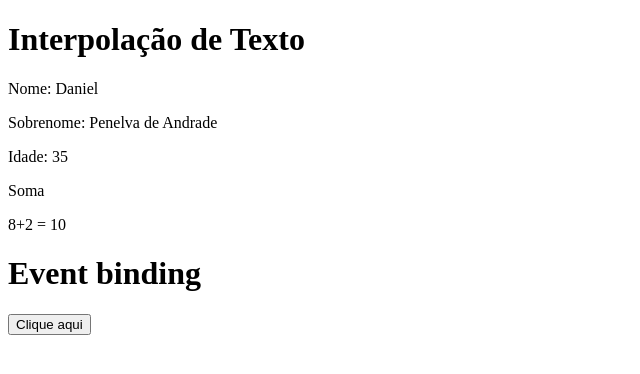
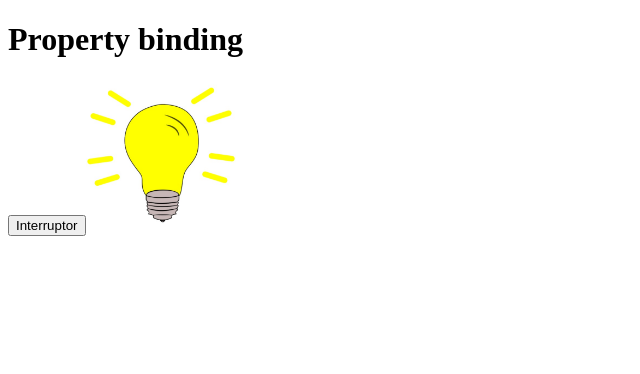
Before and after one commit to Daniel-Penelva/demo-angular17, an Angular app: page / in a window 1280 px wide. Shown: the top 374 px of the page, without its empty margins (0-640 px from the left). Built offline with nearby package versions, Linux system fonts and the light colour scheme.

Commit message:
Property binding

```diff
--- a/src/app/componente01/componente01.component.html
+++ b/src/app/componente01/componente01.component.html
@@ -1,11 +1,4 @@
-<h1>Interpolação de Texto</h1>
+<h1>Property binding</h1>
 
-<p>Nome: {{ nome }}</p>
-<p>Sobrenome: {{ sobrenome }}</p>
-<p>Idade: {{ idade }}</p>
-
-<p>Soma</p>
-<p>8+2 = {{ 8+2 }}</p>
-
-<h1>Event binding</h1>
-<button (click)="mensagem()">Clique aqui</button>
+<button (click)="alterarImagem()">Interruptor</button>
+<img [src]="lampadaAcessa" alt="lâmpada acessa" width="150px" />
--- a/src/app/componente01/componente01.component.ts
+++ b/src/app/componente01/componente01.component.ts
@@ -5,17 +5,18 @@ import { Component } from '@angular/core';
   standalone: true,
   imports: [],
   templateUrl: './componente01.component.html',
-  styleUrl: './componente01.component.css'
+  styleUrl: './componente01.component.css',
 })
 export class Componente01Component {
+  // Variáveis
+  lampadaAcessa: string = 'assets/img/lampada_acessa.jpg';
 
-  // Variáveis
-  nome: string = 'Daniel';
-  sobrenome: string = 'Penelva de Andrade';
-  idade: number = 35;
-
-  // Função para exibir uma mensagem
-  mensagem(){
-    alert("Nome Completo: " + this.nome + ' ' + this.sobrenome + " - Idade: " + this.idade);
+  // Função para alterar a lâmpada
+  alterarImagem() {
+    if (this.lampadaAcessa === 'assets/img/lampada_acessa.jpg') {
+      this.lampadaAcessa = 'assets/img/lampada_apagada.png';
+    } else {
+      this.lampadaAcessa = 'assets/img/lampada_acessa.jpg';
+    }
   }
 }
```
Also changed, not shown: src/assets/img/lampada_acessa.jpg (added), src/assets/img/lampada_apagada.png (added).
